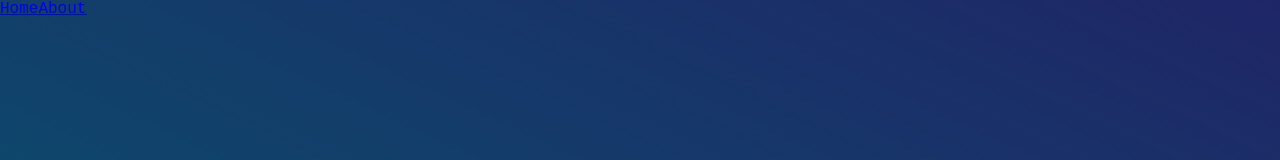
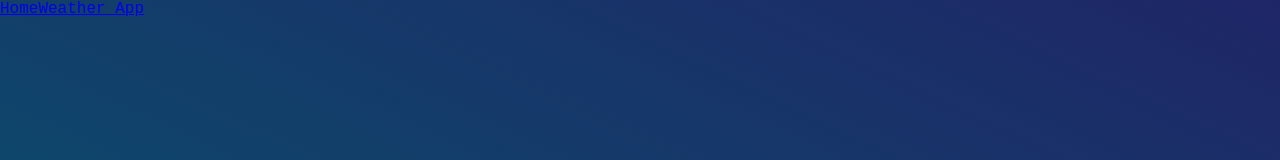
Before and after one commit to Welander1994/portfolio, a Vue app: page / in a window 1280 px wide. Shown: the top 160 px of the page. Built offline with nearby package versions, Linux system fonts and the light colour scheme.

Commit message:
fixes view names

```diff
--- a/src/router/index.js
+++ b/src/router/index.js
@@ -10,12 +10,12 @@ const router = createRouter({
             component: HomeView
         },
         {
-            path: '/about',
-            name: 'about',
+            path: '/WeatherAppView',
+            name: 'WeatherAppView',
             // route level code-splitting
             // this generates a separate chunk (About.[hash].js) for this route
             // which is lazy-loaded when the route is visited.
-            component: () => import('../views/AboutView.vue')
+            component: () => import('../views/WeatherAppView.vue')
         }
     ]
 })
--- a/src/views/HomeView.vue
+++ b/src/views/HomeView.vue
@@ -6,7 +6,7 @@
   <main>
     <nav>
       <RouterLink to="/">Home</RouterLink>
-      <RouterLink to="/about">About</RouterLink>
+      <RouterLink to="/WeatherAppView">Weather App</RouterLink>
     </nav>
 
     <RouterView />
```
Also changed, not shown: src/views/WeatherAppView.vue (renamed from src/views/AboutView.vue).
